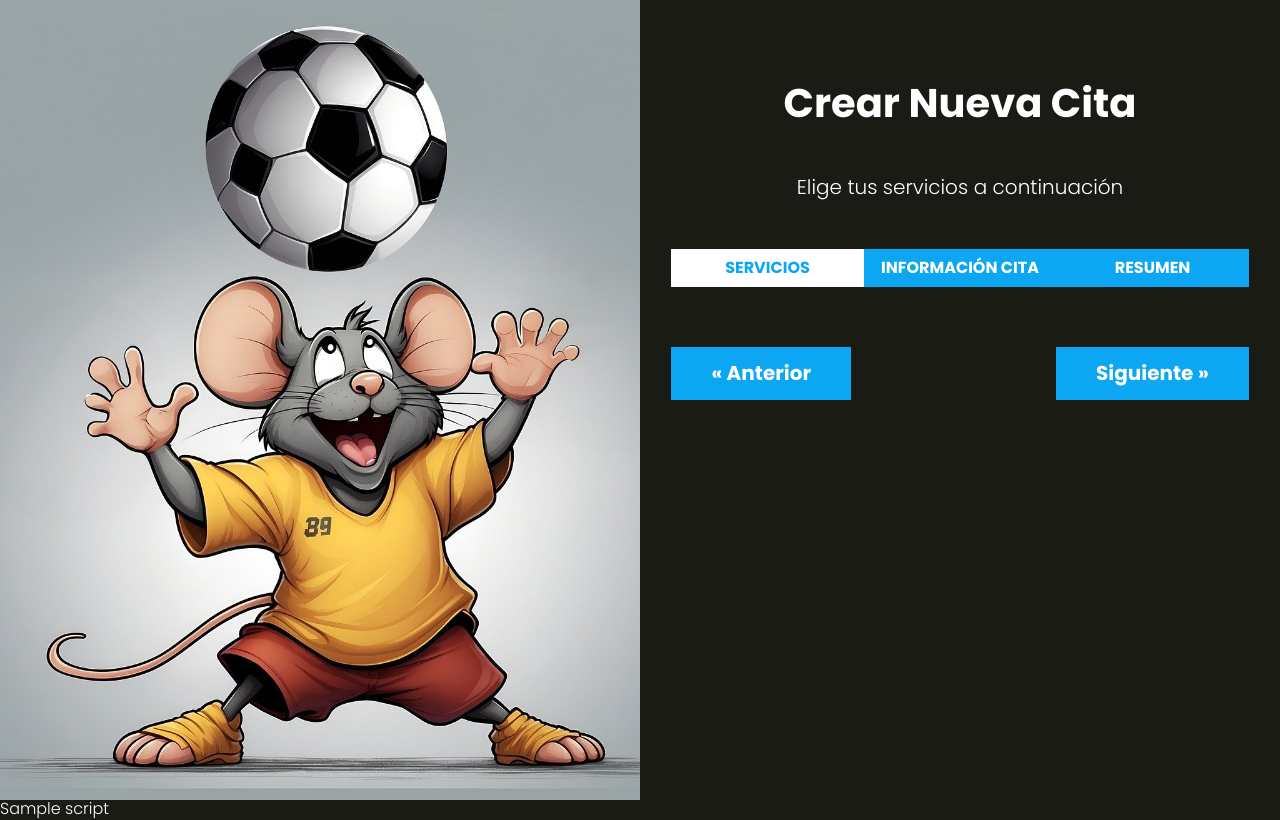
After one commit to arielrdev/appsalon-mvc-php, a PHP site: the page made by views/cita/index.php in a window 1280 px wide. The commit adds this page. Run offline with PHP 8.4, Linux system fonts and the light colour scheme; the template is opened without the code that fills it: most values are stand-ins (such as "Sample title", 1, 10 or a date in 2020).

Commit message:
Se agrego el archivo app.js: 496 Finalizando el Paginador

```diff
--- a/public/index.php
+++ b/public/index.php
@@ -2,6 +2,7 @@
 
 require_once __DIR__ . '/../includes/app.php';
 
+use Controllers\CitaController;
 use Controllers\LoginController;
 use MVC\Router;
 
@@ -28,8 +29,8 @@ $router->get('/confirmar-cuenta', [LoginController::class, 'confirmar']);
 $router->get('/mensaje', [LoginController::class, 'mensaje']);
 
 
-
-
+//AREA PRIVADA
+$router->get('/cita', [CitaController::class, 'index']);
 
 
 
--- a/src/scss/componentes/_formulario.scss
+++ b/src/scss/componentes/_formulario.scss
@@ -21,5 +21,11 @@
         border: none;
         padding: calc(v.$separacion / 4);
         border-radius: 1rem;
+
+        &:disabled {
+            background-color: lighten(v.$negro, 30%);
+            color: v.$blanco;
+            cursor: not-allowed;
+        }
     }
 }
--- a/src/scss/componentes/_index.scss
+++ b/src/scss/componentes/_index.scss
@@ -2,3 +2,5 @@
 @forward 'botones';
 @forward 'acciones';
 @forward 'alertas';
+@forward 'tabs';
+@forward 'paginacion';
--- /dev/null
+++ b/src/scss/componentes/_paginacion.scss
@@ -0,0 +1,19 @@
+@use 'base/variables' as v;
+@use 'base/mixins' as m;
+
+.paginacion {
+    padding: v.$separacion 0;
+
+    @include m.telefono {
+        display: flex;
+        justify-content: space-between;
+    }
+
+    button {
+        margin: 0 0 1rem 0;
+    }
+}
+
+.ocultar {
+    visibility: hidden;
+}
--- /dev/null
+++ b/src/scss/componentes/_tabs.scss
@@ -0,0 +1,32 @@
+@use 'base/variables' as v;
+@use 'base/mixins' as m;
+
+.tabs {
+
+    @include m.tablet {
+        display: flex;
+    }
+
+    button {
+        background-color: v.$azul;
+        border: none;
+        color: v.$blanco;
+        padding: 1rem;
+        display: block;
+        width: 100%;
+        margin-bottom: 1rem;
+        text-transform: uppercase;
+        font-weight: v.$bold;
+        transition: background-color 300ms ease;
+
+        &:hover {
+            cursor: pointer;
+            background-color: darken(v.$azul, 10%);
+        }
+
+        &.actual {
+            background-color: v.$blanco;
+            color: v.$azul;
+        }
+    }
+}
--- /dev/null
+++ b/src/scss/layout/_cita.scss
@@ -0,0 +1,16 @@
+
+.seccion {
+    padding: 5rem 0;
+    display: none;
+    .text-center {
+        text-align: center;
+    }
+}
+
+.mostrar {
+    display: block;
+}
+
+.ocultar {
+    display: none;
+}
--- a/src/scss/layout/_index.scss
+++ b/src/scss/layout/_index.scss
@@ -1 +1,2 @@
 @forward 'UI';
+@forward 'cita';
--- /dev/null
+++ b/views/cita/index.php
@@ -0,0 +1,71 @@
+<h1 class="nombre-pagina">Crear Nueva Cita</h1>
+<p class="descripcion-pagina">Elige tus servicios a continuación</p>
+
+<div class="app">
+    <nav class="tabs">
+        <button class="actual" type="button" data-paso="1">Servicios</button>
+        <button type="button" data-paso="2">Información Cita</button>
+        <button type="button" data-paso="3">Resumen</button>
+    </nav>
+
+    <div id="paso-1" class="seccion">
+        <h2>Servicios</h2>
+        <p class="text-center">Elige tus servicios a continuación</p>
+        <div id="servicios" class="listado-servicios"></div>
+    </div>
+    <div id="paso-2" class="seccion">
+        <h2>Tus Datos y Cita</h2>
+        <p class="text-center">Cola tus datos y fecha de tu cita</p>
+        <form class="formulario">
+            <div class="campo">
+                <label for="nombre">Nombre</label>
+                <input
+                    type="text"
+                    id="nombre"
+                    placeholder="Tu nombre"
+                    value="<?php echo $nombre; ?>"
+                    disabled
+                />
+            </div>
+
+            <div class="campo">
+                <label for="fecha">Fecha</label>
+                <input
+                    type="date"
+                    id="fecha"
+                />
+            </div>
+
+            <div class="campo">
+                <label for="hora">Hora</label>
+                <input
+                    type="time"
+                    id="hora"
+                />
+            </div>
+        </form>
+    </div>
+    <div id="paso-3" class="seccion">
+        <h2>Resumen</h2>
+        <p class="text-center">Verifica que la información sea correcta</p>
+    </div>
+
+    <div class="paginacion">
+        <button
+            id="anterior"
+            class="boton"
+        >&laquo; Anterior</button>
+
+        <button
+            id="siguiente"
+            class="boton"
+        >Siguiente &raquo;</button>
+    </div>
+</div>
+
+<?php
+    $script = "
+        <script src='build/js/app.js'></script>
+
+    ";
+?>
--- a/views/layout.php
+++ b/views/layout.php
@@ -17,6 +17,10 @@
         </div>
     </div>
 
+    <?php
+        echo $script ?? '';
+    ?>
+
 
 </body>
 </html>
```
Also changed, not shown: controllers/CitaController.php (added, +13 -0 lines), src/js/app.js (+91 -0 lines), public/build/css/app.css, public/build/js/app.js, 1 other file.
